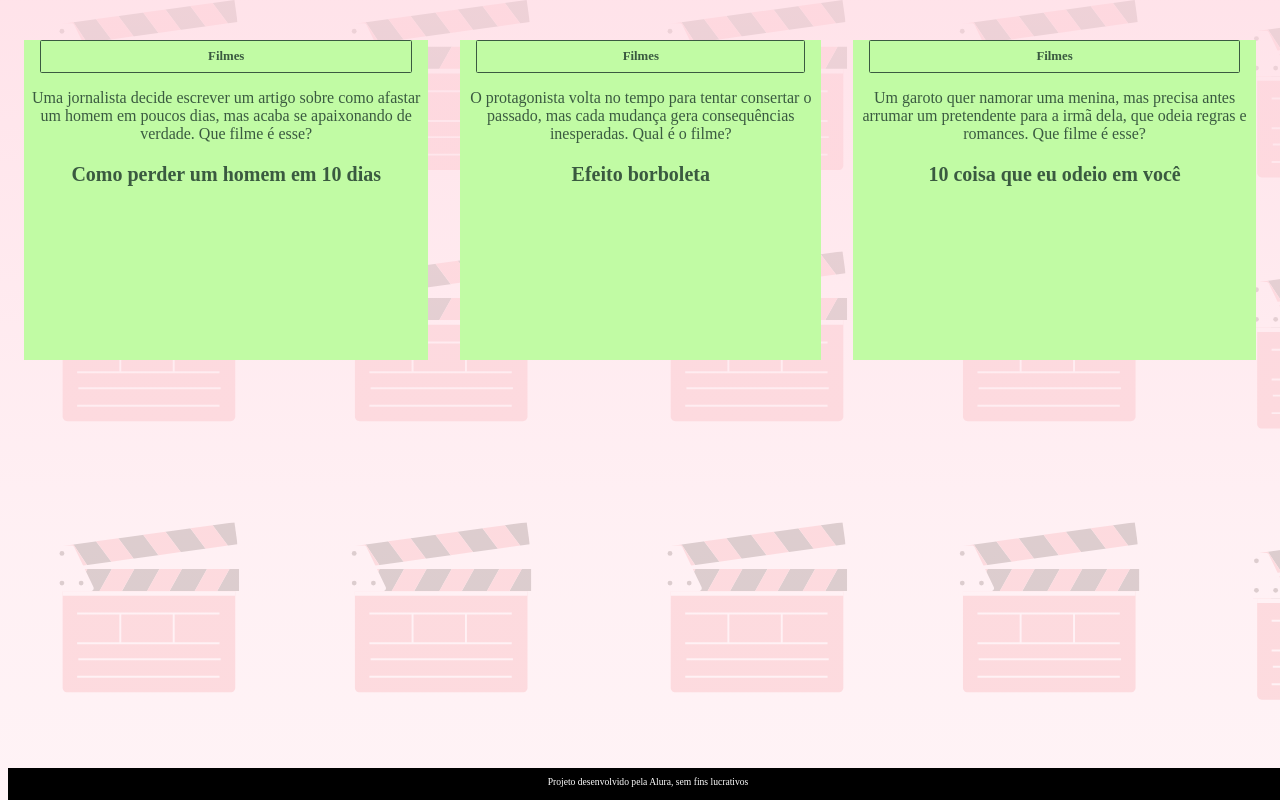
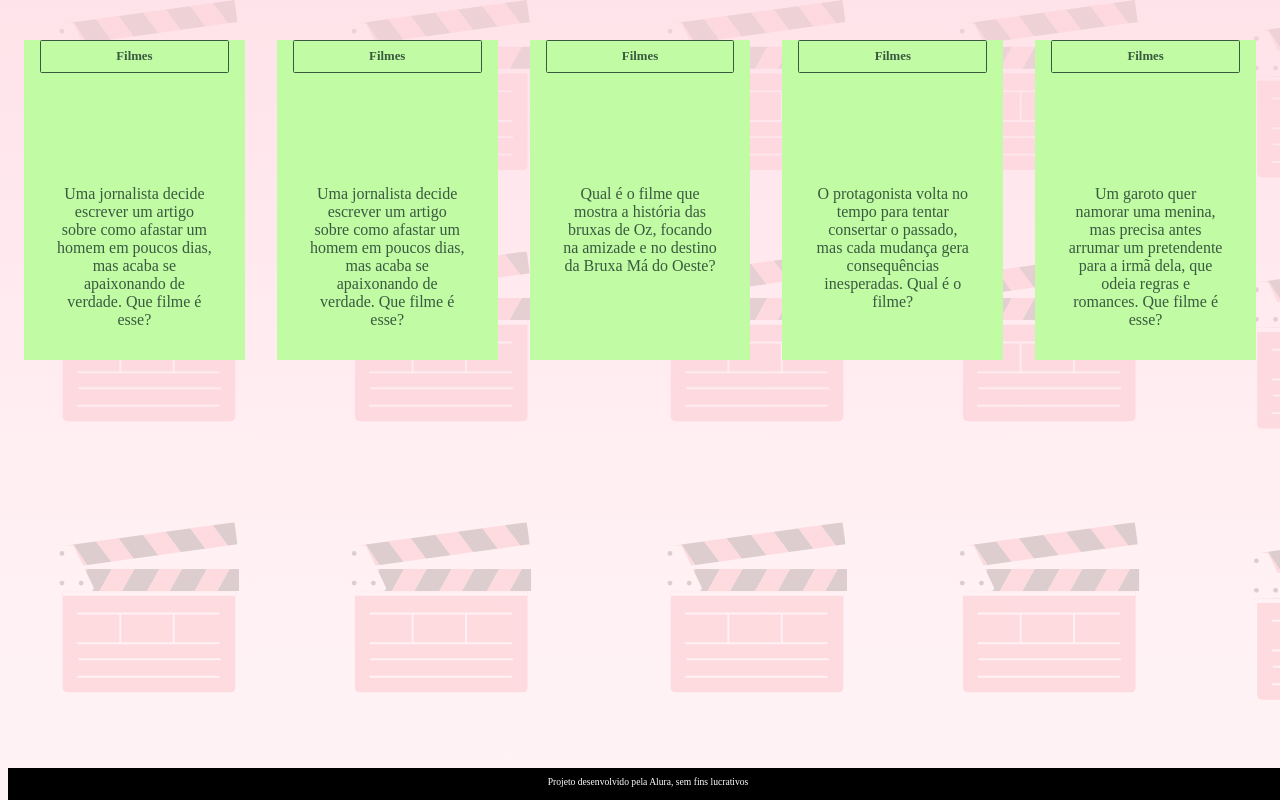
Before and after one commit to Kamillyfcm/flashcards, a plain HTML site: page index.html in a window 1280 px wide. Drawn offline with Linux system fonts and the light colour scheme; a web font is replaced by a local one.

Commit message:
Add files via upload

```diff
--- a/Assets/style.css
+++ b/Assets/style.css
@@ -10,8 +10,11 @@ body{
     font-family: Bai Jamjuree;
 }
 
-#container{
+
+#container {
     display: flex;
+     flex-wrap: wrap;
+     justify-content: space-between;
 }
 
 .cartao{
@@ -45,11 +48,16 @@ color: var(--text-color);
 border: 1px solid var(--text-color);
 text-align: center;
 padding: 0.5rem;
-position:;
 margin: 1rem;
 border-radius: 0.1rem;
 font-size: 1vw;
+backface-visibility: hidden;
+}
 
+.cartao__conteudo p {
+    margin-top: 1rem;
+    padding: 2rem;
+    margin-top: 4rem;
 }
 
 .cartao__conteudo__pergunta p {
@@ -60,14 +68,6 @@ font-size: 1vw;
 .cartao:hover .cartao__conteudo {
     transform: rotateY(180deg);
 }
-
-
-
-
-
-
-
-
 
 .cartao__conteudo__resposta p {
     color: var(--text-color);
@@ -81,3 +81,15 @@ footer p {
     font-size: 0.6rem;
     margin-top: 0.5rem;
 }
+
+.cartao__conteudo__pergunta,
+.cartao__conteudo__resposta {
+    backface-visibility: hidden;
+    position: absolute;
+    height: 100%;
+    width: 100%;
+}
+
+.cartao__conteudo__resposta  {
+    transform: rotateY(180deg);
+}
--- a/index.html
+++ b/index.html
@@ -25,6 +25,34 @@
                     </div>
                 </div>
             </article>
+
+             <article class="cartao">
+                <div
+                class="cartao__conteudo">
+                    <h3>Filmes</h3>
+                    <div class="cartao__conteudo__pergunta">
+                        <p>Uma jornalista decide escrever um artigo sobre como afastar um homem em poucos dias,
+                        mas acaba se apaixonando de verdade. Que filme é esse?</p>
+                    </div>
+                    <div class="cartao__conteudo__resposta">
+                        <p>Como perder um homem em 10 dias</p>
+                    </div>
+                </div>
+            </article>
+
+                        <article class="cartao">
+                <div
+                class="cartao__conteudo">
+                    <h3>Filmes</h3>
+                    <div class="cartao__conteudo__pergunta">
+                        <p>Qual é o filme que mostra a história das bruxas de Oz, focando na amizade e no destino da Bruxa Má do Oeste?</p>
+                    </div>
+                    <div class="cartao__conteudo__resposta">
+                        <p>Wicked</p>
+                    </div>
+                </div>
+            </article>
+
             <article class="cartao">
                 <div class="cartao__conteudo">
                     <h3>Filmes</h3>
@@ -38,6 +66,7 @@
                     </div>
                 </div>
             </article>
+
                         <article class="cartao">
                 <div class="cartao__conteudo">
                     <h3>Filmes</h3>
@@ -51,6 +80,7 @@
                     </div>
                 </div>
             </article>
+
         </section>
     </main>
     <footer>
```
